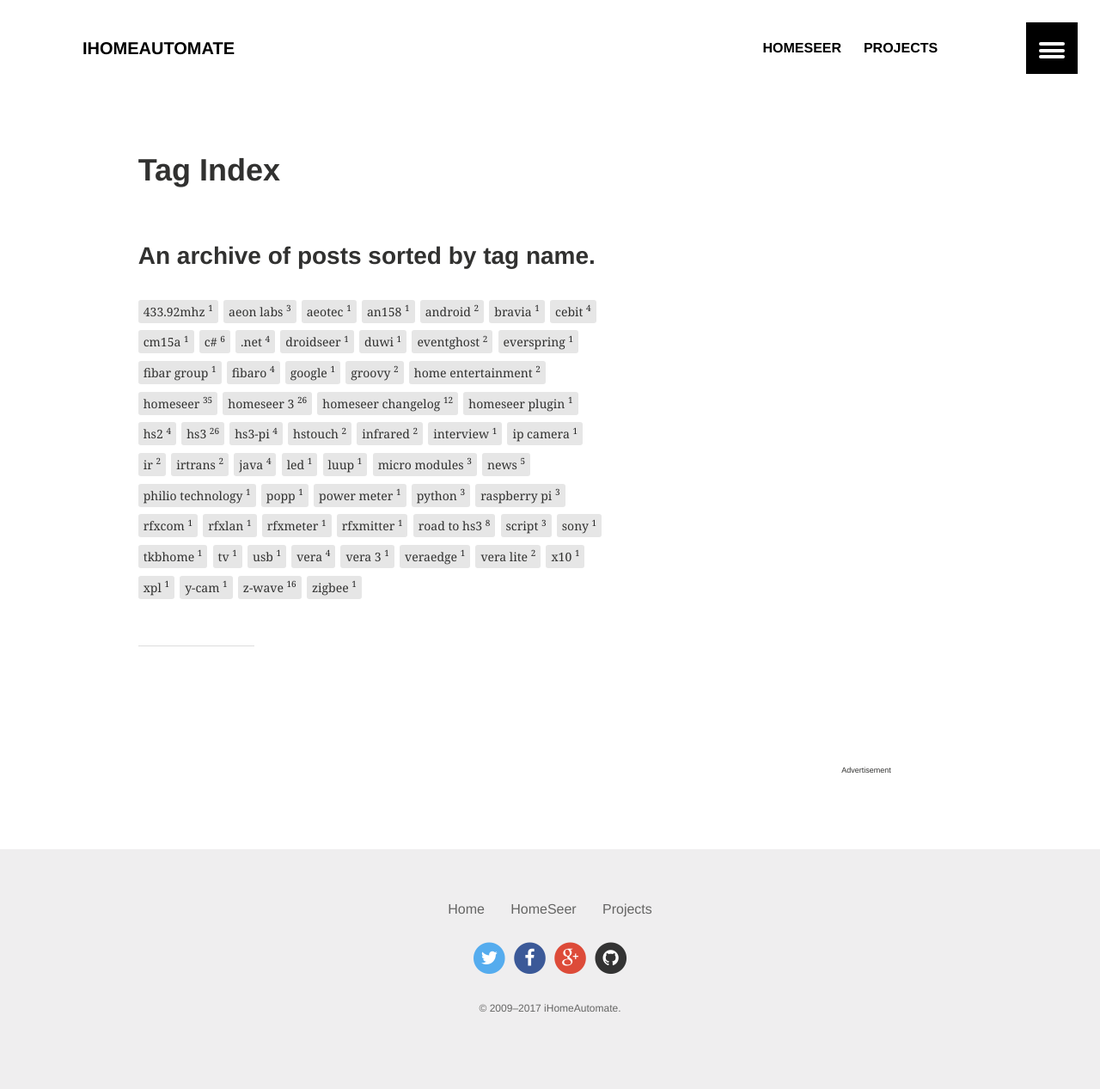
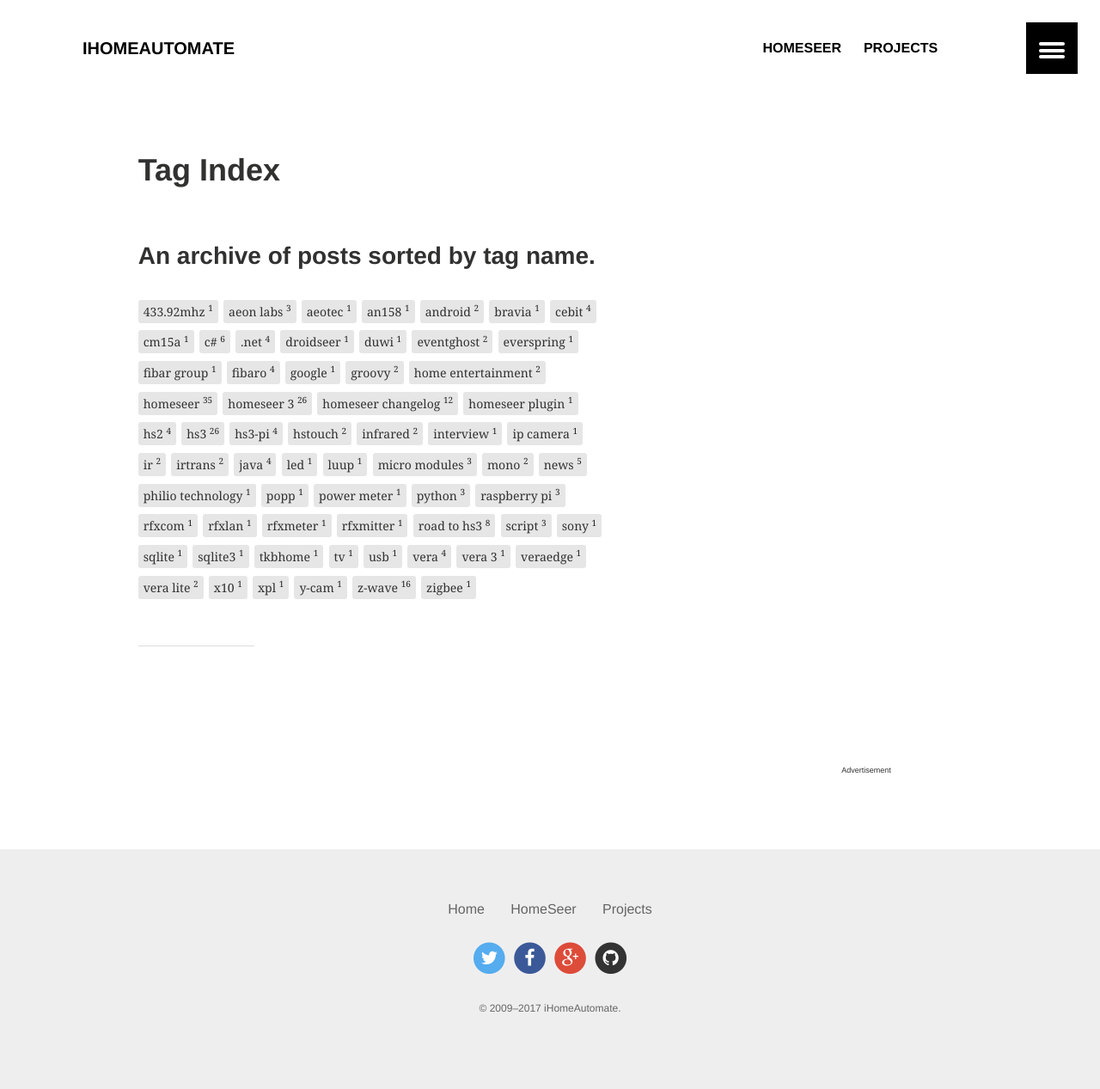
Before and after one commit to ihomeautomate/ihomeautomate.github.io, a Jekyll site: the page built from tag/index.md, in a window 1280 px wide. Shown: the whole page at 86% size. Built offline with Jekyll 4.4.1, drawn with Linux system fonts in a browser that asks for light colours; comment, search, counter and statistics services are not loaded.

Commit message:
sqlite3 errors blogged

```diff
--- a/_data/categories.yml
+++ b/_data/categories.yml
@@ -6,6 +6,12 @@
   name: Python
 - slug: dotnet
   name: .NET
+- slug: mono
+  name: Mono
+- slug: sqlite
+  name: Sqlite
+- slug: sqlite3
+  name: Sqlite3
 - slug: csharp
   name: 'C#'
 - slug: infrared
--- a/_data/tags.yml
+++ b/_data/tags.yml
@@ -120,3 +120,9 @@
   name: ZigBee
 - slug: z-wave
   name: Z-Wave
+- slug: mono
+  name: Mono
+- slug: sqlite3
+  name: Sqlite3
+- slug: sqlite
+  name: Sqlite
```
Also changed, not shown: category/mono/index.md (added, +4 -0 lines), category/sqlite/index.md (added, +4 -0 lines), category/sqlite3/index.md (added, +4 -0 lines), tag/mono/index.md (added, +4 -0 lines), tag/sqlite/index.md (added, +4 -0 lines), tag/sqlite3/index.md (added, +4 -0 lines).
